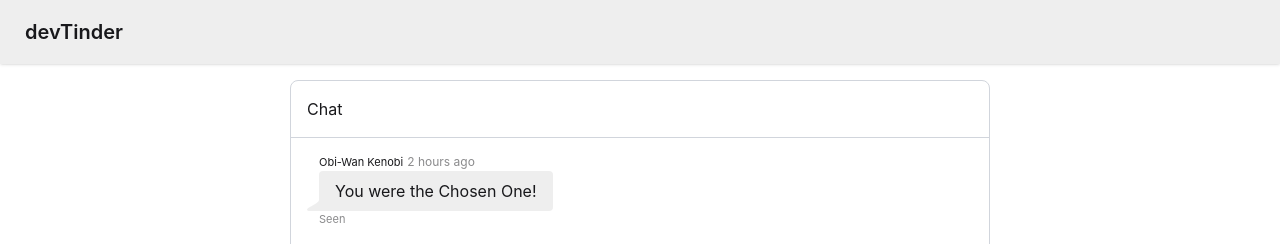
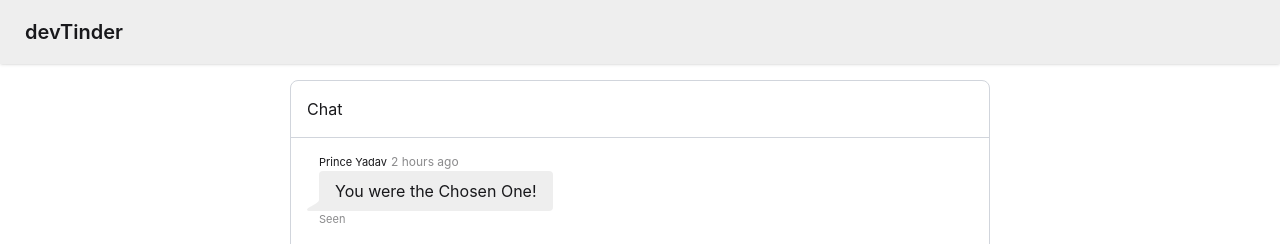
Before and after one commit to cAptA1n-bot/devTinder-web, a React (Vite) app: page /chat/1 in a window 1280 px wide. Shown: the top 244 px of the page. Built offline with nearby package versions, Linux system fonts and the light colour scheme; no server answers.

Commit message:
fixed a bug

```diff
--- a/src/components/Chat.jsx
+++ b/src/components/Chat.jsx
@@ -7,7 +7,7 @@ const Chat = () => {
             <div className="p-4 border-b border-gray-300">Chat</div>
                 <div className="chat chat-start overflow-y-auto h-[70vh] p-4">
                     <div className="chat-header">
-                        Obi-Wan Kenobi
+                        Prince Yadav
                         <time className="text-xs opacity-50">2 hours ago</time>
                     </div>
                     <div className="chat-bubble">You were the Chosen One!</div>
```
